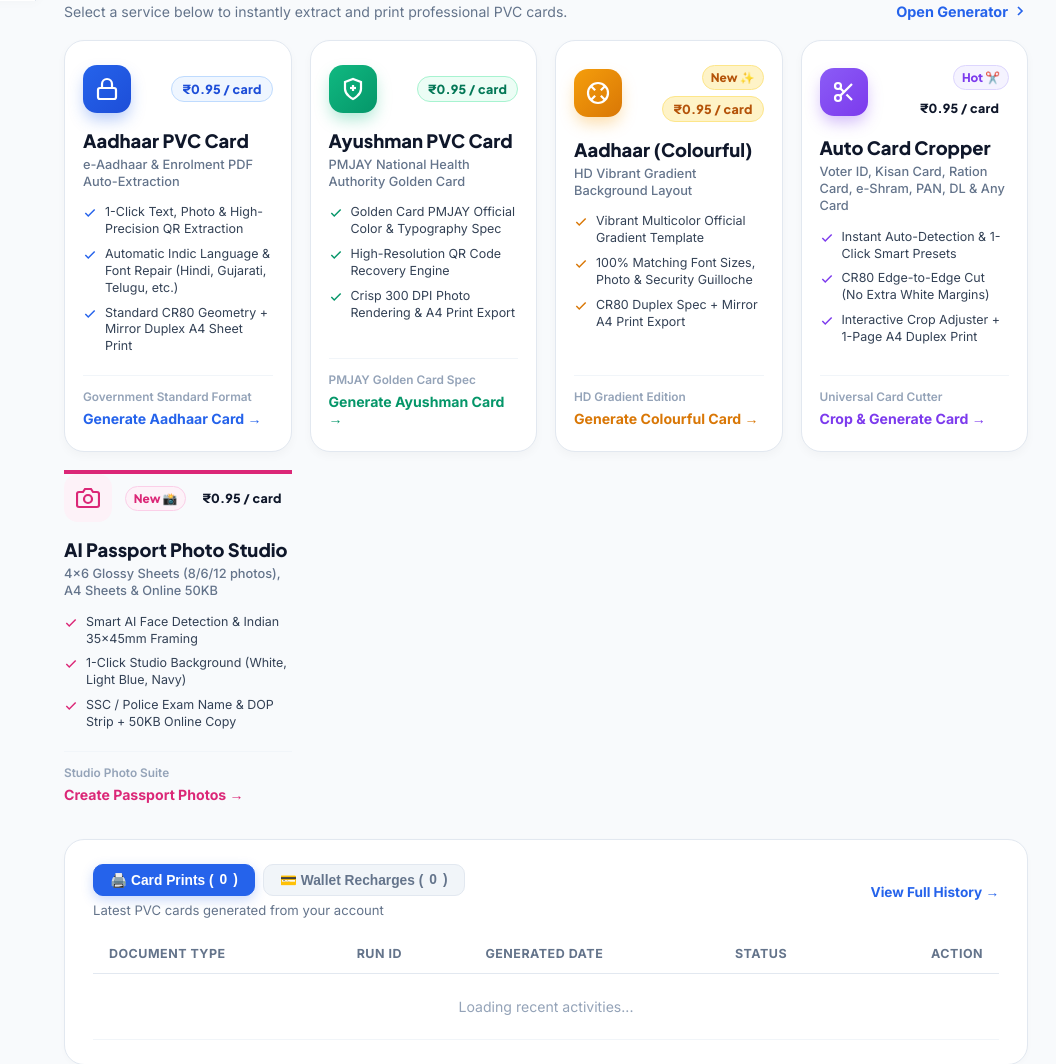
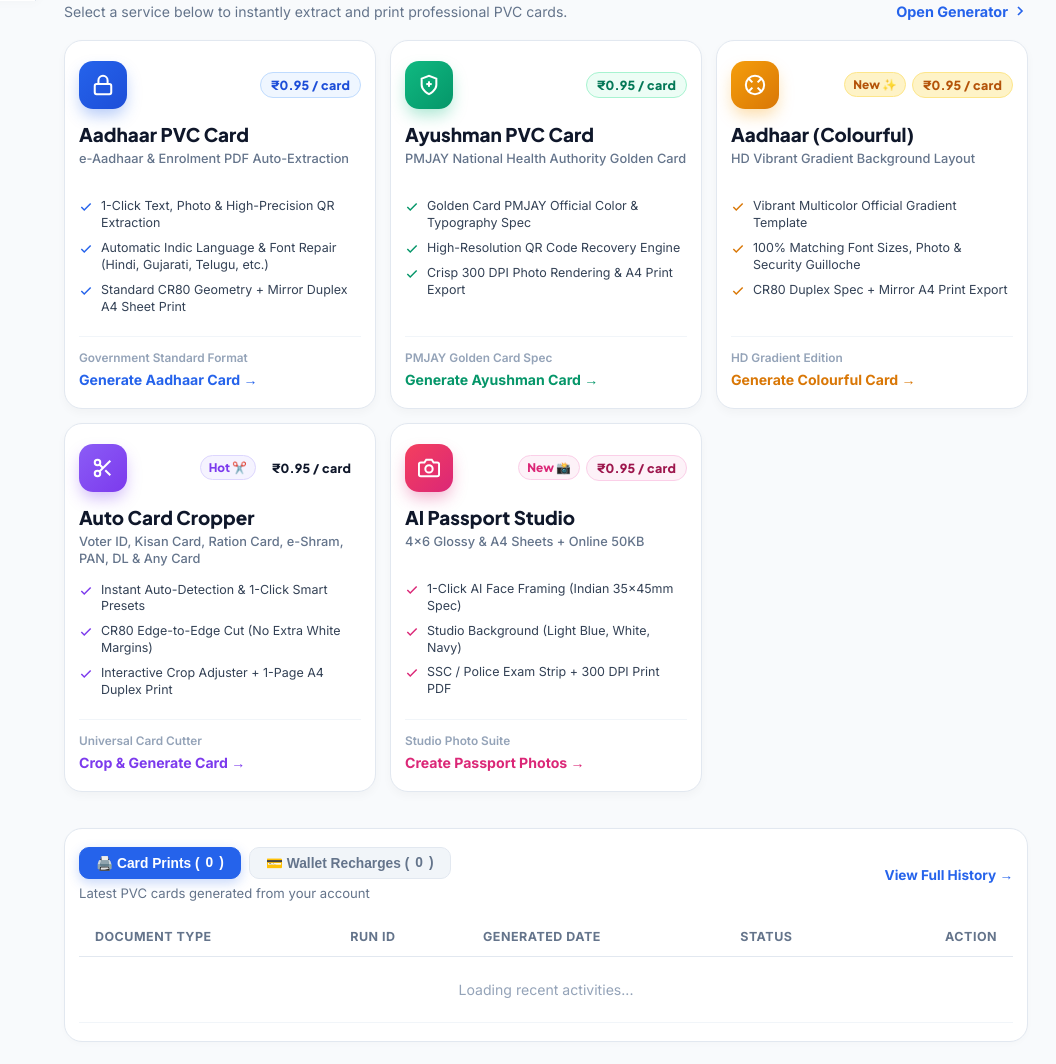
Before and after one commit to rapidpvccard-max/pvc-card-pro, a FastAPI app: template templates/dashboard.html in a window 1280 px wide. Shown: the part 799-1863 px from the top of the page, without its empty margins (224-1280 px from the left). Run offline with FastAPI, Linux system fonts and the light colour scheme; the template is opened without the code that fills it, so the values that code supplies are empty; some libraries are stand-ins or nearby versions.

Commit message:
Fix dashboard layout: bring AI Passport Studio into 5-in-1 line grid with proper card showcase styling

```diff
--- a/templates/dashboard.html
+++ b/templates/dashboard.html
@@ -299,19 +299,19 @@
         color: #64748b;
     }
 
-    /* Service Cards (Aadhaar, Ayushman, Colourful Aadhaar, Cropper) - 4 in 1 Line */
+    /* Service Cards (Aadhaar, Ayushman, Colourful Aadhaar, Cropper, Passport) - 5 in 1 Line */
     .services-showcase-grid {
         display: grid;
-        grid-template-columns: repeat(4, minmax(0, 1fr));
-        gap: 18px;
+        grid-template-columns: repeat(5, minmax(0, 1fr));
+        gap: 14px;
         margin-bottom: 36px;
     }
 
     .service-showcase-card {
         background: #ffffff;
         border: 1px solid #e2e8f0;
-        border-radius: 20px;
-        padding: 24px 18px;
+        border-radius: 18px;
+        padding: 20px 14px;
         position: relative;
         cursor: pointer;
         display: flex;
@@ -344,6 +344,11 @@
     .service-showcase-card.card-crop:hover {
         border-color: #7c3aed;
         box-shadow: 0 16px 30px -5px rgba(124, 58, 237, 0.2);
+    }
+
+    .service-showcase-card.card-passport:hover {
+        border-color: #db2777;
+        box-shadow: 0 16px 30px -5px rgba(219, 39, 119, 0.2);
     }
 
     .service-card-top {
@@ -391,6 +396,12 @@
         border: 1px solid #fde68a;
     }
 
+    .service-badge-pill.pink-badge {
+        background: #fdf2f8;
+        color: #db2777;
+        border: 1px solid #fbcfe8;
+    }
+
     .service-price-pill.blue {
         background: #eff6ff;
         color: #1d4ed8;
@@ -409,10 +420,16 @@
         border: 1px solid #fde68a;
     }
 
+    .service-price-pill.pink {
+        background: #fdf2f8;
+        color: #9d174d;
+        border: 1px solid #fbcfe8;
+    }
+
     .service-icon-box {
-        width: 48px;
-        height: 48px;
-        border-radius: 14px;
+        width: 44px;
+        height: 44px;
+        border-radius: 12px;
         display: flex;
         align-items: center;
         justify-content: center;
@@ -420,8 +437,8 @@
     }
 
     .service-icon-box svg {
-        width: 24px;
-        height: 24px;
+        width: 22px;
+        height: 22px;
     }
 
     .service-icon-box.blue {
@@ -446,6 +463,12 @@
         background: linear-gradient(135deg, #8b5cf6, #7c3aed);
         color: #ffffff;
         box-shadow: 0 8px 16px -2px rgba(124, 58, 237, 0.35);
+    }
+
+    .service-icon-box.pink {
+        background: linear-gradient(135deg, #f43f5e, #db2777);
+        color: #ffffff;
+        box-shadow: 0 8px 16px -2px rgba(219, 39, 119, 0.35);
     }
 
     .service-title-box {
@@ -525,6 +548,7 @@
     .service-launch-link.amber { color: #d97706; }
     .service-launch-link.green { color: #059669; }
     .service-launch-link.purple { color: #7c3aed; }
+    .service-launch-link.pink { color: #db2777; }
 
     /* Recent Generations Section */
     .recent-activity-card {
@@ -623,13 +647,20 @@
     }
 
     /* Responsive Mobile CSS */
-    @media (max-width: 1024px) {
+    @media (max-width: 1400px) {
+        .services-showcase-grid {
+            grid-template-columns: repeat(3, 1fr);
+            gap: 14px;
+        }
+    }
+
+    @media (max-width: 900px) {
         .metrics-stats-grid {
             grid-template-columns: repeat(2, 1fr);
         }
         .services-showcase-grid {
             grid-template-columns: repeat(2, 1fr);
-            gap: 16px;
+            gap: 14px;
         }
     }
 
@@ -666,15 +697,19 @@
         .stat-label {
             font-size: 0.72rem;
         }
+    }
+
+    @media (max-width: 600px) {
         .services-showcase-grid {
             grid-template-columns: 1fr;
-            gap: 16px;
+            gap: 12px;
             margin-bottom: 24px;
         }
         .service-showcase-card {
             padding: 20px 16px;
             border-radius: 18px;
         }
+    }
         .service-card-top {
             margin-bottom: 14px;
         }
@@ -1013,42 +1048,42 @@
     </div>
 
     <!-- 5. AI Passport Photo Studio -->
-    <div class="service-box" onclick="window.location.href='/generator?type=passport'" style="border-top: 4px solid #db2777;">
+    <div class="service-showcase-card card-passport" onclick="window.location.href='/generator?type=passport'">
         <div>
             <div class="service-card-top">
-                <div class="service-icon-box" style="background: #fdf2f8; color: #db2777;">
-                    <svg width="28" height="28" viewBox="0 0 24 24" fill="none" stroke="currentColor" stroke-width="2.2"><path d="M23 19a2 2 0 0 1-2 2H3a2 2 0 0 1-2-2V8a2 2 0 0 1 2-2h4l2-3h6l2 3h4a2 2 0 0 1 2 2z"/><circle cx="12" cy="13" r="4"/></svg>
+                <div class="service-icon-box pink">
+                    <svg width="26" height="26" viewBox="0 0 24 24" fill="none" stroke="currentColor" stroke-width="2.2"><path d="M23 19a2 2 0 0 1-2 2H3a2 2 0 0 1-2-2V8a2 2 0 0 1 2-2h4l2-3h6l2 3h4a2 2 0 0 1 2 2z"/><circle cx="12" cy="13" r="4"/></svg>
                 </div>
                 <div class="service-badges-wrap">
-                    <span class="service-badge-pill" style="background: #fdf2f8; color: #db2777; border: 1px solid #fbcfe8;">New 📸</span>
-                    <span class="service-price-pill" id="badge-home-passport" style="background: #fdf2f8; color: #9d174d; border: 1px solid #fbcfe8;">₹0.95 / print</span>
+                    <span class="service-badge-pill pink-badge">New 📸</span>
+                    <span class="service-price-pill pink" id="badge-home-passport">₹0.95 / print</span>
                 </div>
             </div>
 
             <div class="service-title-box">
-                <h3 class="service-name">AI Passport Photo Studio</h3>
-                <p class="service-subtitle">4x6 Glossy Sheets (8/6/12 photos), A4 Sheets & Online 50KB</p>
+                <h3 class="service-name">AI Passport Studio</h3>
+                <p class="service-subtitle">4×6 Glossy & A4 Sheets + Online 50KB</p>
             </div>
 
             <div class="service-features-list">
                 <div class="service-feature-item">
                     <svg width="16" height="16" viewBox="0 0 24 24" fill="none" stroke="#db2777" stroke-width="2.5"><polyline points="20 6 9 17 4 12"/></svg>
-                    <span>Smart AI Face Detection & Indian 35×45mm Framing</span>
+                    <span>1-Click AI Face Framing (Indian 35×45mm Spec)</span>
                 </div>
                 <div class="service-feature-item">
                     <svg width="16" height="16" viewBox="0 0 24 24" fill="none" stroke="#db2777" stroke-width="2.5"><polyline points="20 6 9 17 4 12"/></svg>
-                    <span>1-Click Studio Background (White, Light Blue, Navy)</span>
+                    <span>Studio Background (Light Blue, White, Navy)</span>
                 </div>
                 <div class="service-feature-item">
                     <svg width="16" height="16" viewBox="0 0 24 24" fill="none" stroke="#db2777" stroke-width="2.5"><polyline points="20 6 9 17 4 12"/></svg>
-                    <span>SSC / Police Exam Name & DOP Strip + 50KB Online Copy</span>
+                    <span>SSC / Police Exam Strip + 300 DPI Print PDF</span>
                 </div>
             </div>
         </div>
 
         <div class="service-card-footer">
             <span style="font-size: 0.82rem; color: #64748b; font-weight: 600;">Studio Photo Suite</span>
-            <span class="service-launch-link" style="color: #db2777;">
+            <span class="service-launch-link pink">
                 Create Passport Photos &rarr;
             </span>
         </div>
```
